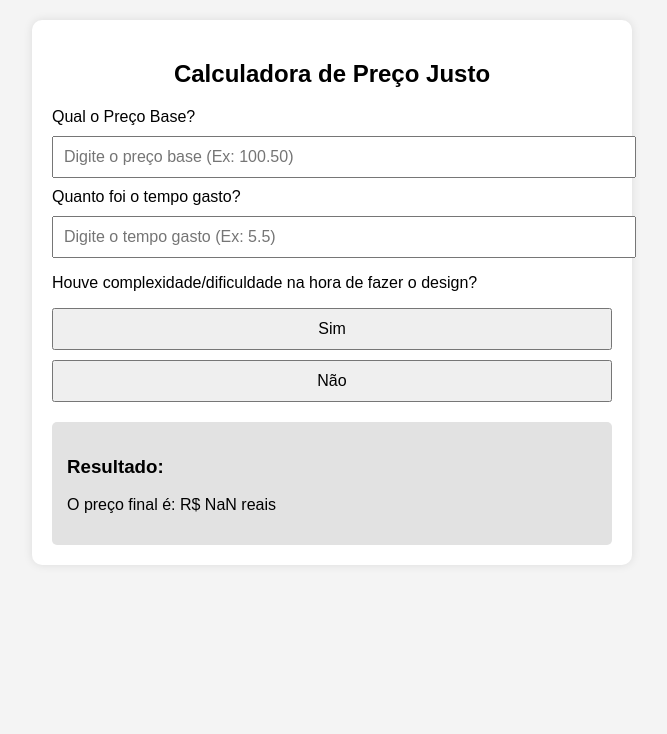
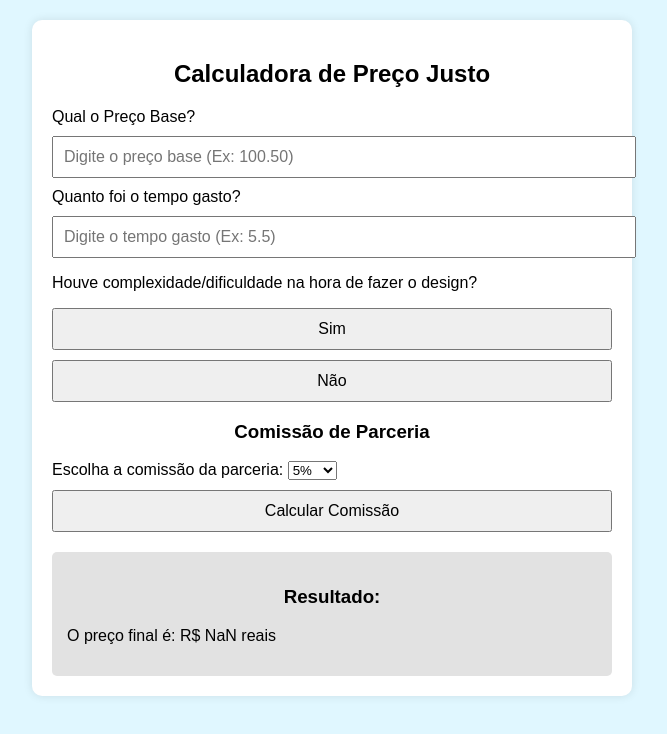
Before and after one commit to vitaldesigner/Calculadora, a plain HTML site: page index.html in a window 1280 px wide. Both pictures are taken after a click on the button "Não". Shown: the whole page, without its empty margins (308-975 px from the left). Drawn offline with Linux system fonts and the light colour scheme.

Commit message:
Update index.html

```diff
--- a/index.html
+++ b/index.html
@@ -3,11 +3,11 @@
 <head>
     <meta charset="UTF-8">
     <meta name="viewport" content="width=device-width, initial-scale=1.0">
-    <title>Cálculo de Preço Justo</title>
+    <title>Cálculo de Preço Justo e Comissão</title>
     <style>
         body {
             font-family: Arial, sans-serif;
-            background-color: #f4f4f4;
+            background-color: #e0f7ff;
             padding: 20px;
             max-width: 600px;
             margin: 0 auto;
@@ -18,7 +18,7 @@
             border-radius: 10px;
             box-shadow: 0 0 10px rgba(0, 0, 0, 0.1);
         }
-        h2 {
+        h2, h3 {
             text-align: center;
         }
         input, button {
@@ -65,9 +65,25 @@
             </div>
         </div>
 
+        <h3>Comissão de Parceria</h3>
+        <label for="comissao">Escolha a comissão da parceria:</label>
+        <select id="comissao">
+            <option value="5">5%</option>
+            <option value="10">10%</option>
+            <option value="15">15%</option>
+            <option value="20">20%</option>
+        </select>
+
+        <button onclick="calcularComissao()">Calcular Comissão</button>
+
         <div class="result" id="resultado" style="display:none;">
             <h3>Resultado:</h3>
             <p id="precoFinal"></p>
+        </div>
+
+        <div class="result" id="comissaoResultado" style="display:none;">
+            <h3>Comissão do Parceiro:</h3>
+            <p id="comissaoFinal"></p>
         </div>
     </div>
 
@@ -79,6 +95,9 @@
         const percentGroup = document.getElementById("percentGroup");
         const resultadoDiv = document.getElementById("resultado");
         const precoFinalP = document.getElementById("precoFinal");
+        const comissaoSelect = document.getElementById("comissao");
+        const comissaoResultadoDiv = document.getElementById("comissaoResultado");
+        const comissaoFinalP = document.getElementById("comissaoFinal");
 
         // Função para quando o usuário clicar em "Sim"
         simButton.addEventListener("click", function() {
@@ -106,6 +125,18 @@
             precoFinalP.innerText = `O preço final com ${porcentagem}% de acréscimo é: R$ ${valorFinal.toFixed(2)} reais`;
             resultadoDiv.style.display = "block";  // Mostra o resultado
         }
+
+        // Função para calcular a comissão do parceiro
+        function calcularComissao() {
+            const precoBase = parseFloat(precoBaseInput.value);
+            const tempoGasto = parseFloat(tempoGastoInput.value);
+            const porcentagemComissao = parseFloat(comissaoSelect.value);
+            const soma = precoBase * tempoGasto;
+            const valorComissao = soma * (porcentagemComissao / 100);
+
+            comissaoFinalP.innerText = `A comissão para o parceiro é: R$ ${valorComissao.toFixed(2)} reais`;
+            comissaoResultadoDiv.style.display = "block";  // Mostra o valor da comissão
+        }
     </script>
 
 </body>
```
